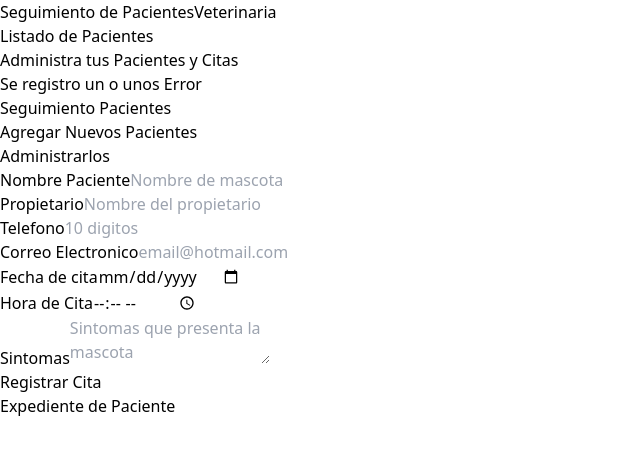
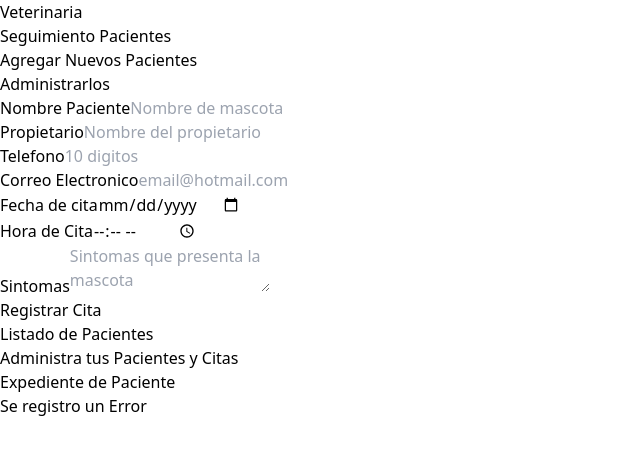
Before and after one commit to IdaliaAT/citas-react, a React (Vite) app: page / in a window 1280 px wide. Shown: the top 454 px of the page, without its empty margins (0-640 px from the left). Built offline with nearby package versions, Linux system fonts and the light colour scheme.

Commit message:
Cambio de h1
Se eliminaron 2 palabras en titulo en error y se cambio algo en header

```diff
--- a/src/App.jsx
+++ b/src/App.jsx
@@ -9,10 +9,10 @@ function App() {
   return (
     <div className="container mx-auto mt-15">
       <Header />
+      <Formulario/>
       <ListadoPaciente/>
+      <Paciente/>
       <Error/>
-      <Formulario/>
-      <Paciente/>
     </div>
   )
 }
--- a/src/componentes/error.jsx
+++ b/src/componentes/error.jsx
@@ -1,6 +1,6 @@
 function Error(){
     return (
-        <h2>Se registro un o unos Error</h2>
+        <h2>Se registro un Error</h2>
     )
 }
 
--- a/src/componentes/header.jsx
+++ b/src/componentes/header.jsx
@@ -1,6 +1,6 @@
 function Header(){
     return(
-        <h1 className="font-black text-center mx-auto text-5xl md:w-2/3">Seguimiento de Pacientes<span className="text-indigo-600">Veterinaria</span></h1>
+        <h1 className="font-black text-center mx-auto text-5xl md:w-2/3"><span className="text-indigo-600">Veterinaria</span></h1>
     )
 }
 
```
